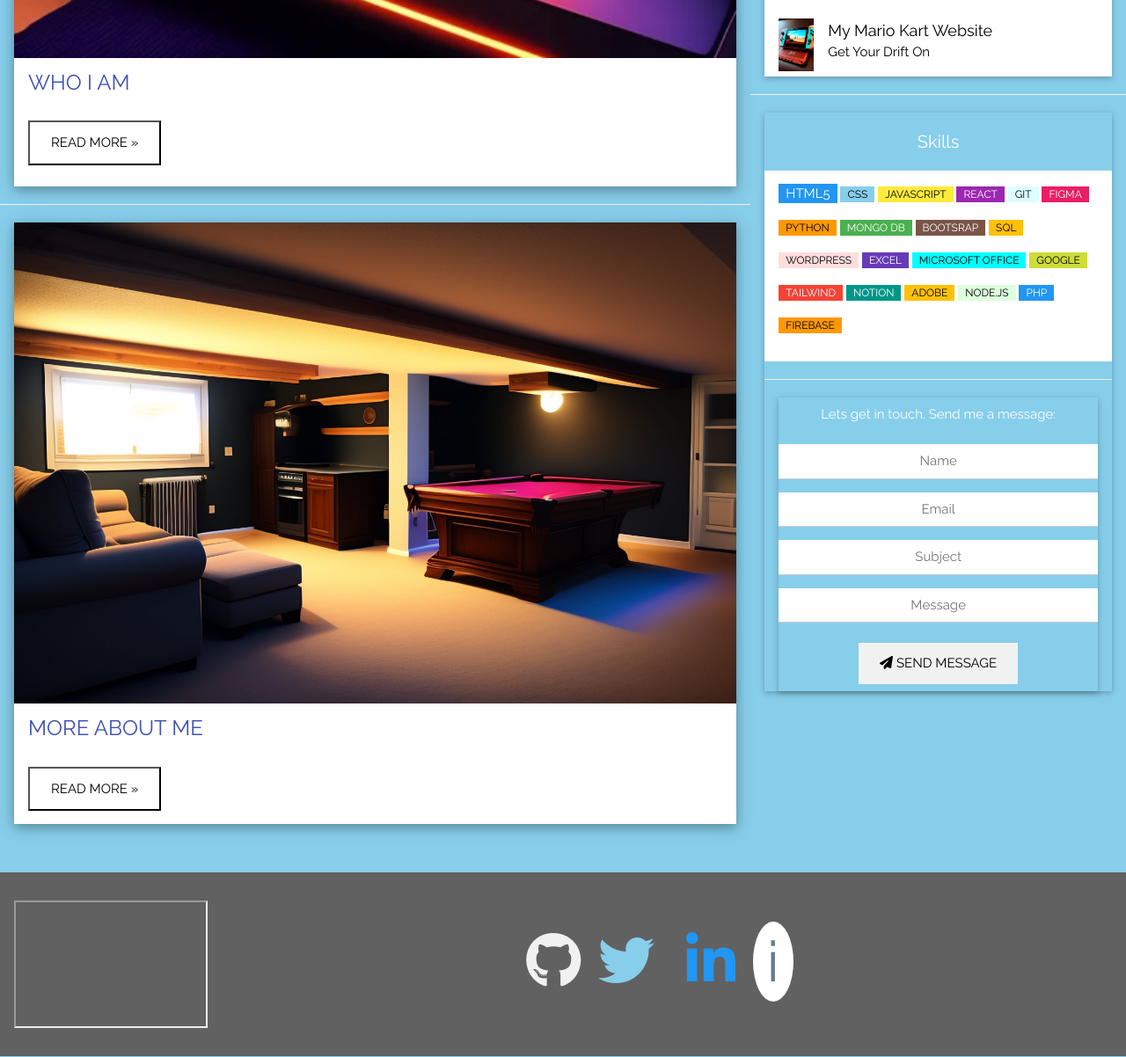
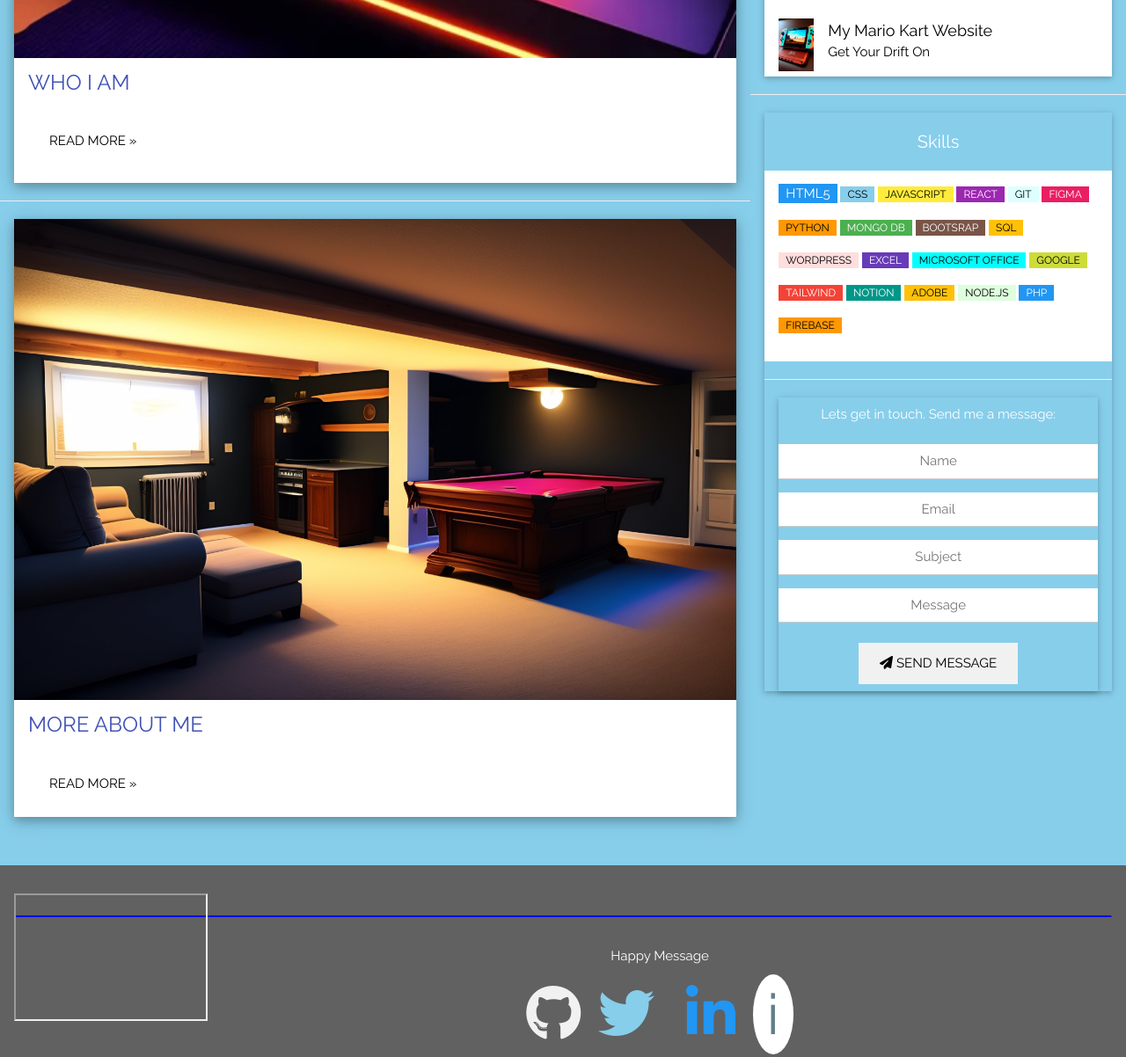
Before and after one commit to cliff82/portfolio, a website: page index.html in a window 1280 px wide. Shown: the part 1320-2522 px from the top of the page at 88% size. Drawn offline with nearby package versions, Linux system fonts and the light colour scheme; grey boxes are pictures that could not be loaded.

Commit message:
Update index.html
round buttons

```diff
--- a/index.html
+++ b/index.html
@@ -57,7 +57,7 @@ and is wrapped around the whole page content, except for the footer in this exam
      <h3 class="w3-text-indigo w3-cursive">WHO I AM</h3>
       <div class="w3-row">
         <div class="w3-col m8 s12">
-          <p><button id="mybutton" onclick="typeWriter2()" class=" w3-hover-blue w3-padding-large w3-white w3-bjava">READ MORE »</button></p>
+          <p><button id="mybutton" onclick="typeWriter2()" class=" w3-hover-blue w3-padding-large w3-white w3-bjava w3-btn w3-round-xxlarge">READ MORE »</button></p>
           <p class="w3-xlarge" id="paraONE"></p>
         </div>
 
@@ -80,7 +80,7 @@ and is wrapped around the whole page content, except for the footer in this exam
         <div class="w3-col m8 s12">
 
 
-         <p> <button onclick="myFunction('Demo1')" class="w3-hover-blue w3-padding-large w3-white w3-bjava">READ MORE »</button>
+         <p> <button onclick="myFunction('Demo1')" class="w3-hover-blue w3-padding-large w3-white w3-bjava w3-btn w3-round-xxlarge">READ MORE »</button>
 <div id="Demo1" class="w3-container w3-hide w3-padding-16"></p>
 
   <p class="w3-xlarge ">  Dear Hiring Manager,
@@ -92,8 +92,7 @@ Thank you for considering my application. I would be happy to provide more infor
 Sincerely,
 Cliffton James Sr
 </p>
-<p class="w3-round-xxlarge w3-center" style="font-size: 25px;color: blue;border: blue solid 1px; background-color: yellow;" id="quote"></p>
-  <button  onclick="showRandomQuote()" class="w3-hover-green w3-btn w3-round-xxlarge style="color: blue;border: blue solid 1px;">Happy Message</button>
+
 </div>
 
         </div>
@@ -238,6 +237,8 @@ Cliffton James Sr
 <footer class="w3-center w3-container w3-dark-grey w3-padding-32 w3-margin-top">
   <iframe id="video" width="220" height="145" src="https://www.youtube.com/embed/UxqMdUle9Us?autoplay=1&mute=0&loop=1&controls=0" framebjava="0" allowfullscreen></iframe>
 
+<p class="w3-round-xxlarge w3-center" style="font-size: 25px;color: blue;border: blue solid 1px; background-color: yellow;" id="quote"></p>
+  <button  onclick="showRandomQuote()" class="w3-hover-green w3-btn w3-round-xxlarge style="color: blue;border: blue solid 1px;">Happy Message</button>
 <br>
 
  <a href="https://github.com/cliff82"><i  class="fa fa-github w3-text-light-gray w3-jumbo" aria-hidden="true">  </i></a>
```
